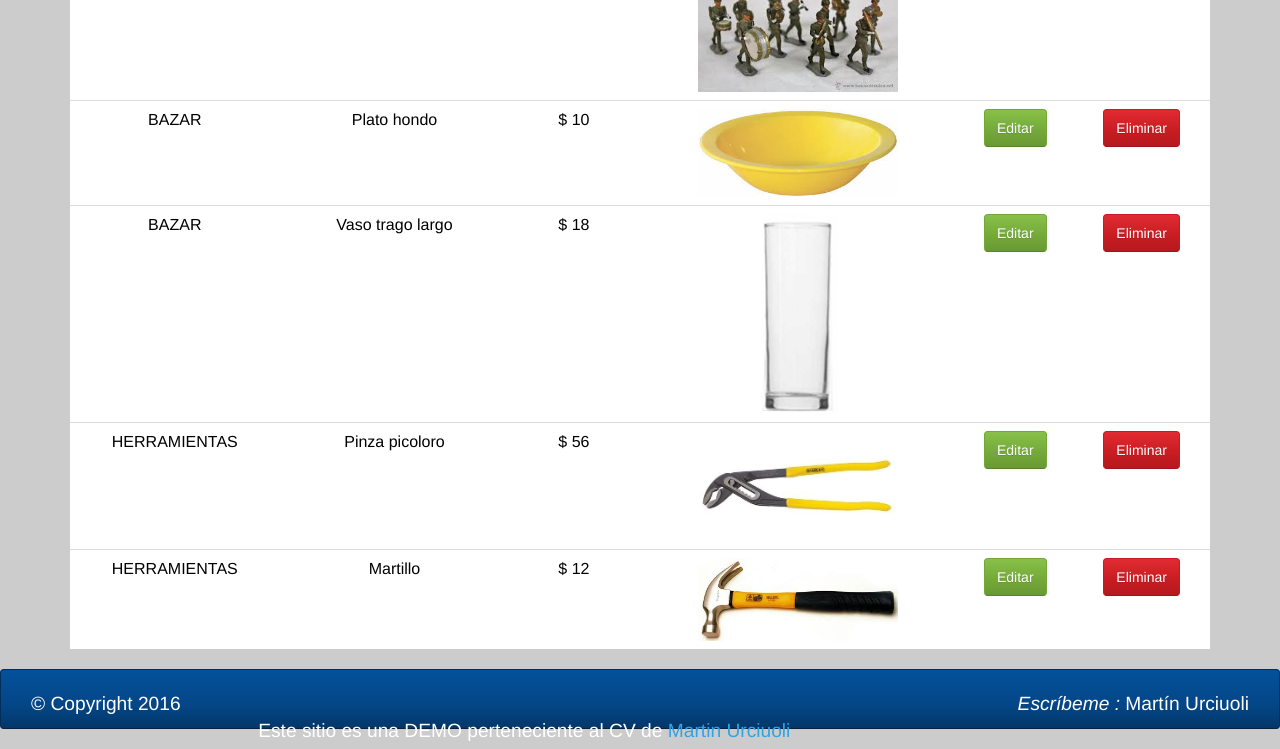
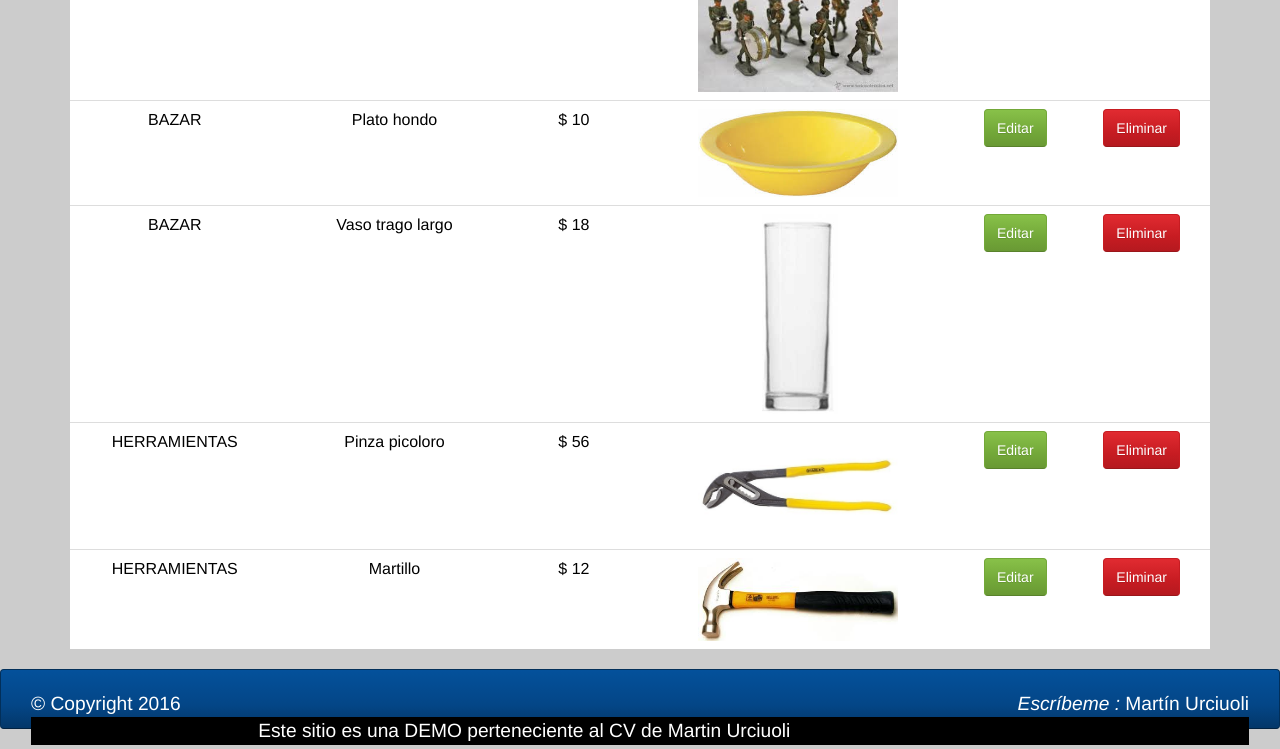
Before and after one commit to Myrrel/ListadoWeb, a plain HTML site: page index.html in a window 1280 px wide. Shown: the part 523-1272 px from the top of the page. Drawn offline with Linux system fonts and the light colour scheme.

Commit message:
estilo para la barra demo

```diff
--- a/styles/css/css.css
+++ b/styles/css/css.css
@@ -1,6 +1,19 @@
 body{
 	font-size: 16px;
 	background-color: #ccc;
+}
+
+.bk-head {
+	background: #000;
+	color: #fff;
+	font-size: 1em;
+	font-weight: 300;
+}
+
+a {
+	color : #fff;
+	font-size: 1em;
+	font-weight: 300;
 }
 
 .linea{
```
